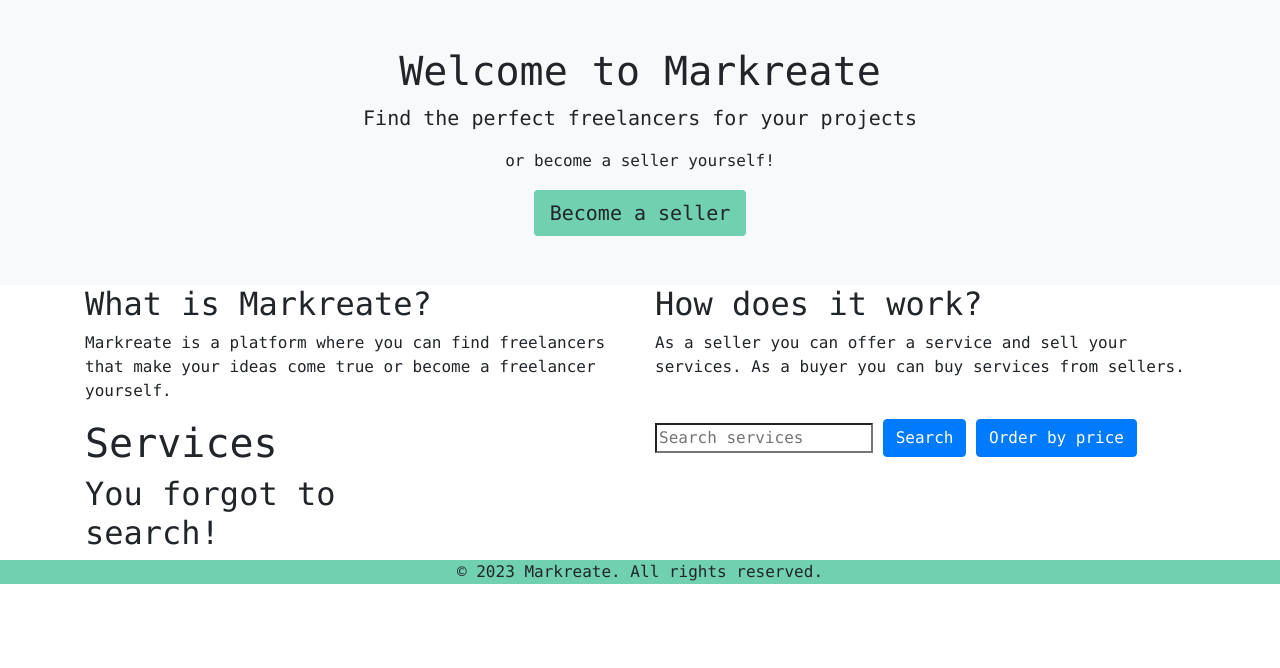
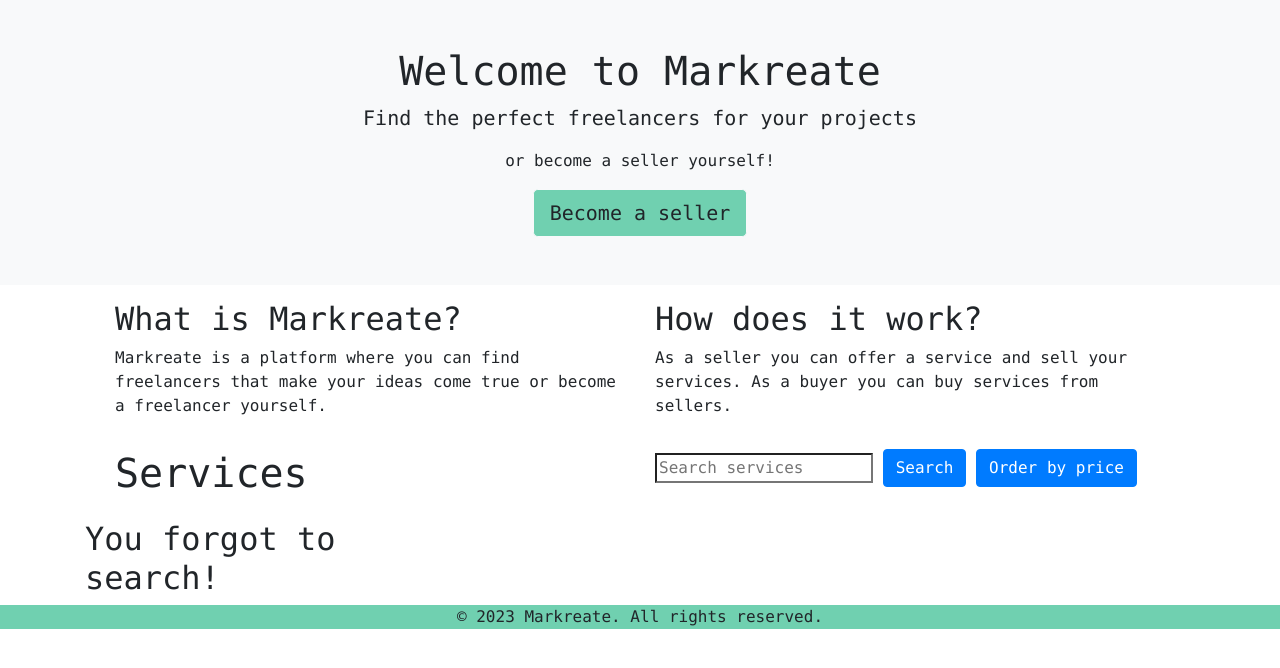
Before and after one commit to teolotti/Markreate, a Django app: template templates/search_home.html in a window 1280 px wide. Shown: the part 57-725 px from the top of the page. Run offline with Django 4.2, Linux system fonts and the light colour scheme; the template is opened without the code that fills it, so the values that code supplies are empty; some libraries are stand-ins or nearby versions.

Commit message:
html changes

```diff
--- a/templates/search_home.html
+++ b/templates/search_home.html
@@ -19,7 +19,7 @@
     </section>
     <section>
         <div class="container">
-            <div class="row">
+            <div class="row" style="margin: 15px">
                 <div class="col-md-6">
                     <h2>What is Markreate?</h2>
                     <p>Markreate is a platform where you can find freelancers that make your ideas come true or become a
@@ -35,7 +35,7 @@
     </section>
     <section>
         <div class="container">
-            <div class="row">
+            <div class="row" style="margin: 15px">
                 <div class="col-md-6">
                     <h1>Services</h1>
                 </div>
```
Also changed, not shown: db.sqlite3.
